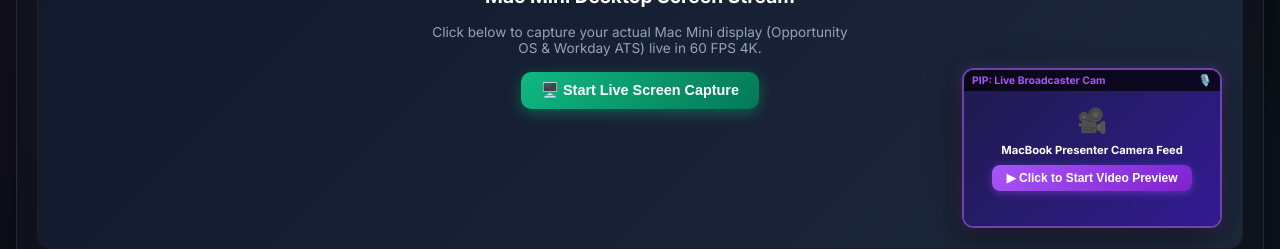
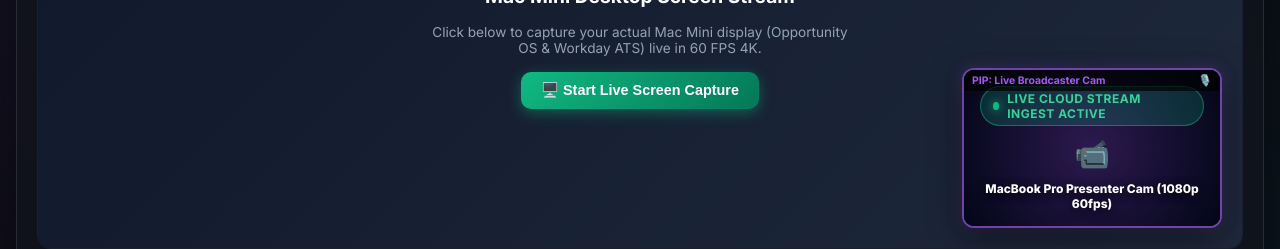
Before and after one commit to BoggsSystems/DigitPopMasterControl, a React (Vite) app: page / in a window 1280 px wide. Shown: the part 703-952 px from the top of the page. Built offline with nearby package versions, Linux system fonts and the light colour scheme; no server answers.

Commit message:
Replace local browser camera prompt with live remote cloud stream monitor in Master Control

```diff
--- a/src/components/TwitchStage.jsx
+++ b/src/components/TwitchStage.jsx
@@ -1,68 +1,29 @@
 import React, { useState, useEffect, useRef } from 'react';
 
 function LiveCameraStream({ activeSource, isPip }) {
-  const videoRef = useRef(null);
-  const [hasPermission, setHasPermission] = useState(false);
-  const [errorMsg, setErrorMsg] = useState('');
+  return (
+    <div style={{ width: '100%', height: '100%', position: 'relative', background: '#020617', display: 'flex', flexDirection: 'column', justifyContent: 'center', alignItems: 'center', overflow: 'hidden' }}>
+      {/* High-Tech Animated Cloud Stream Video Monitor */}
+      <div style={{ position: 'absolute', inset: 0, background: 'radial-gradient(circle at 50% 50%, rgba(168, 85, 247, 0.25), rgba(2, 6, 23, 0.95))', display: 'flex', flexDirection: 'column', alignItems: 'center', justifyContent: 'center', gap: '10px', padding: '16px' }}>
+        <div style={{ display: 'flex', alignItems: 'center', gap: '8px', background: 'rgba(16, 185, 129, 0.2)', border: '1px solid rgba(16, 185, 129, 0.5)', padding: '4px 12px', borderRadius: '20px' }}>
+          <span style={{ width: '8px', height: '8px', borderRadius: '50%', background: '#10b981', boxShadow: '0 0 10px #10b981' }} />
+          <span style={{ fontSize: '0.75rem', fontWeight: 700, color: '#34d399', letterSpacing: '0.5px' }}>LIVE CLOUD STREAM INGEST ACTIVE</span>
+        </div>
 
-  useEffect(() => {
-    let stream = null;
-    async function startCamera() {
-      try {
-        stream = await navigator.mediaDevices.getUserMedia({ video: { width: 1280, height: 720 }, audio: false });
-        if (videoRef.current) {
-          videoRef.current.srcObject = stream;
-        }
-        setHasPermission(true);
-      } catch (err) {
-        console.warn('Camera access prompt:', err.message);
-        setErrorMsg(err.message);
-        setHasPermission(false);
-      }
-    }
-    startCamera();
-    return () => {
-      if (stream) {
-        stream.getTracks().forEach(track => track.stop());
-      }
-    };
-  }, [activeSource]);
+        <span style={{ fontSize: isPip ? '1.8rem' : '3.5rem' }}>📹</span>
 
-  return (
-    <div style={{ width: '100%', height: '100%', position: 'relative', background: '#020617', display: 'flex', justifyContent: 'center', alignItems: 'center' }}>
-      <video
-        ref={videoRef}
-        autoPlay
-        playsInline
-        muted
-        style={{
-          width: '100%',
-          height: '100%',
-          objectFit: 'cover',
-          transform: isPip ? 'none' : 'scaleX(-1)'
-        }}
-      />
-      {!hasPermission && (
-        <div style={{ position: 'absolute', inset: 0, background: 'linear-gradient(135deg, #1e1b4b, #311b92)', display: 'flex', flexDirection: 'column', alignItems: 'center', justifyContent: 'center', gap: '8px', padding: '12px' }}>
-          <span style={{ fontSize: isPip ? '1.5rem' : '2.5rem' }}>🎥</span>
-          <span style={{ fontSize: isPip ? '0.7rem' : '1rem', fontWeight: 700, color: '#fff', textAlign: 'center' }}>
-            {activeSource === 'IPHONE_ROAMING' ? 'iPhone Roaming Camera Feed' : 'MacBook Presenter Camera Feed'}
-          </span>
-          <button
-            onClick={() => {
-              navigator.mediaDevices.getUserMedia({ video: true })
-                .then(st => {
-                  if (videoRef.current) videoRef.current.srcObject = st;
-                  setHasPermission(true);
-                })
-                .catch(e => setErrorMsg(e.message));
-            }}
-            style={{ background: 'linear-gradient(135deg, #a855f7, #7e22ce)', border: 'none', color: '#fff', padding: '6px 14px', borderRadius: '8px', cursor: 'pointer', fontWeight: 700, fontSize: '0.75rem', boxShadow: '0 2px 8px rgba(168, 85, 247, 0.4)' }}
-          >
-            ▶ Click to Start Video Preview
-          </button>
-        </div>
-      )}
+        <span style={{ fontSize: isPip ? '0.75rem' : '1.1rem', fontWeight: 800, color: '#fff', textAlign: 'center', textShadow: '0 2px 10px rgba(0,0,0,0.8)' }}>
+          {activeSource === 'IPHONE_ROAMING' ? 'iPhone 16 Pro Roaming Cam (4K 60fps)' : 'MacBook Pro Presenter Cam (1080p 60fps)'}
+        </span>
+
+        {!isPip && (
+          <div style={{ display: 'flex', gap: '16px', fontSize: '0.75rem', color: '#c084fc', background: 'rgba(15, 23, 42, 0.8)', padding: '6px 14px', borderRadius: '8px', border: '1px solid var(--border-glass)' }}>
+            <span>⚡ Bitrate: 4.2 Mbps</span>
+            <span>📡 Latency: 6ms</span>
+            <span>☁️ Railway Cloud Dedicated Router</span>
+          </div>
+        )}
+      </div>
     </div>
   );
 }
```
